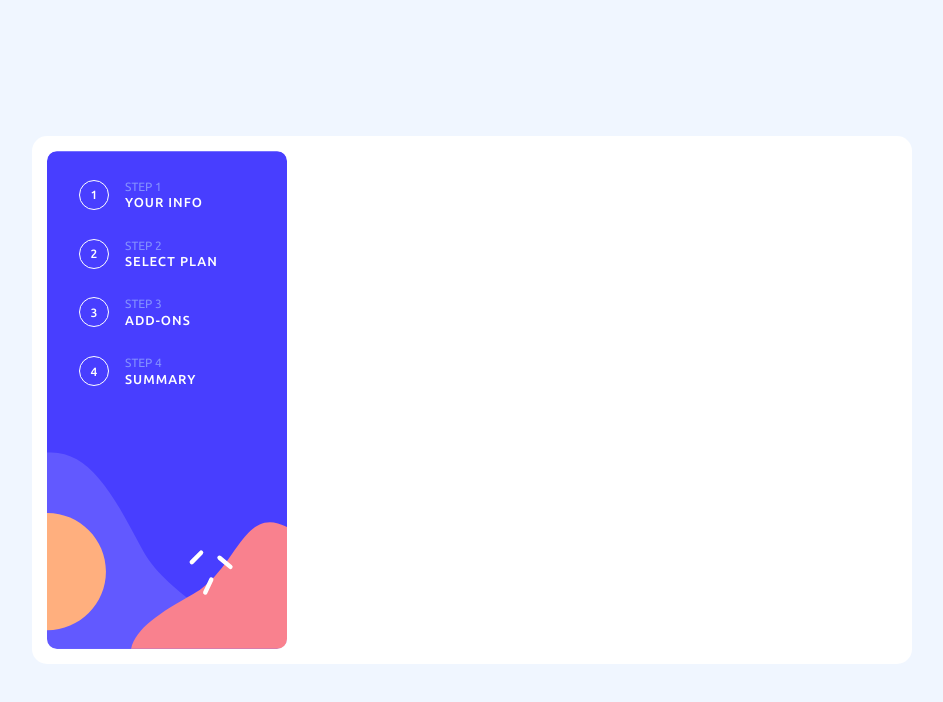
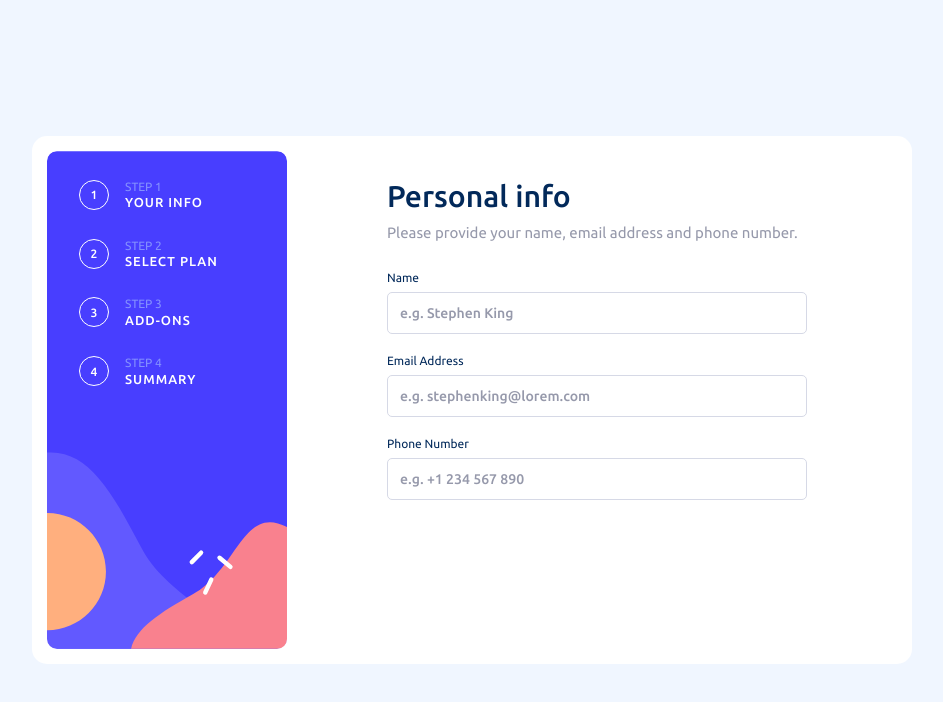
Before and after one commit to AAAnanastya/multi-step-form, a React (Create React App) app: page / in a window 1280 px wide. Shown: the top 702 px of the page, without its empty margins (168-1111 px from the left). Built offline with nearby package versions, Linux system fonts and the light colour scheme.

Commit message:
Add rough Form and Personal info input components

```diff
--- /dev/null
+++ b/src/сomponents/Form/FormInputField.jsx
@@ -0,0 +1,12 @@
+import styles from './FormInputField.module.css';
+import PersonalInfoInput from './PersonalInfoInput';
+
+export default function FormInputField() {
+  return (
+    <div className={styles.form}>
+      <h1 className={styles.title}>Personal info</h1>
+      <h2 className={styles.subtitle}>Please provide your name, email address and phone number.</h2>
+      <PersonalInfoInput />
+    </div>
+  );
+}
--- /dev/null
+++ b/src/сomponents/Form/FormInputField.module.css
@@ -0,0 +1,59 @@
+.form {
+  background-color: var(--color-white);
+}
+
+.title {
+  font-family: 'Ubuntu';
+  font-weight: 500;
+  color: var(--color-marine-blue);
+  margin-bottom: 10px;
+}
+
+.subtitle {
+  font-family: 'Ubuntu';
+  font-weight: 400;
+  color: var(--color-cool-gray);
+}
+
+/* ------------ Phone and portrait tablets adaptive ------------ */
+@media (max-width: 768px) {
+  .form {
+    grid-row: 2;
+    position: absolute;
+    top: 285px;
+    left: 50%;
+    transform: translate(-50%, -50%);
+    height: 24rem;
+    width: 90%;
+    border-radius: 10px;
+    padding: 30px 22px;
+  }
+
+  .title {
+    font-size: 25px;
+  }
+
+  .subtitle {
+    font-size: 16px;
+    margin-bottom: 24px;
+    line-height: 150%;
+  }
+}
+
+/* ------------ Tablets and desktop adaptive ------------ */
+@media (min-width: 769px) {
+  .form {
+    grid-column: 2;
+    grid-row: 1;
+    padding: 28px 90px 0;
+  }
+
+  .title {
+    font-size: 30px;
+  }
+
+  .subtitle {
+    font-size: 15px;
+    margin-bottom: 30px;
+  }
+}
--- /dev/null
+++ b/src/сomponents/Form/PersonalInfoInput.jsx
@@ -0,0 +1,14 @@
+import styles from './PersonalInfoInput.module.css';
+
+export default function PersonalInfoInput() {
+  return (
+    <form className={styles['form-input-field']}>
+      <label htmlFor="name">Name</label>
+      <input id="name" type="text" placeholder="e.g. Stephen King" />
+      <label htmlFor="email">Email Address</label>
+      <input id="email" type="email" placeholder="e.g. stephenking@lorem.com" />
+      <label htmlFor="phone">Phone Number</label>
+      <input id="id" type="number" placeholder="e.g. +1 234 567 890" />
+    </form>
+  );
+}
--- /dev/null
+++ b/src/сomponents/Form/PersonalInfoInput.module.css
@@ -0,0 +1,46 @@
+.form-input-field {
+  display: flex;
+  flex-direction: column;
+}
+
+.form-input-field label {
+  font-family: 'Ubuntu';
+  font-size: 12px;
+  color: var(--color-marine-blue);
+}
+
+.form-input-field input {
+  font-family: 'Ubuntu';
+  font-weight: 500;
+  font-size: 14px;
+  padding: 12px;
+  border-radius: 5px;
+  border: 1px solid var(--color-light-gray);
+  color: var(--color-marine-blue);
+}
+
+.form-input-field input::placeholder {
+  color: var(--color-cool-gray);
+}
+
+/* ------------ Phone and portrait tablets adaptive ------------ */
+@media (max-width: 768px) {
+  .form-input-field label {
+    margin-bottom: 5px;
+  }
+
+  .form-input-field input {
+    margin-bottom: 16px;
+  }
+}
+
+/* ------------ Tablets and desktop adaptive ------------ */
+@media (min-width: 769px) {
+  .form-input-field label {
+    margin-bottom: 8px;
+  }
+
+  .form-input-field input {
+    margin-bottom: 20px;
+  }
+}
--- a/src/сomponents/MultiStepForm.jsx
+++ b/src/сomponents/MultiStepForm.jsx
@@ -1,12 +1,13 @@
+import FormInputField from './Form/FormInputField';
 import styles from './MultiStepForm.module.css';
 import Sidebar from './Sidebar/Sidebar';
 
 export default function MultiStepForm() {
   return (
-    <form className={styles['adaptive-container']}>
+    <div className={styles['adaptive-container']}>
       <Sidebar />
-      <div className={styles.form}></div>
+      <FormInputField />
       <div className={styles.checkout}></div>
-    </form>
+    </div>
   );
 }
--- a/src/сomponents/MultiStepForm.module.css
+++ b/src/сomponents/MultiStepForm.module.css
@@ -3,7 +3,6 @@
   background-color: var(--color-white);
 }
 
-.form,
 .checkout {
   background-color: var(--color-white);
 }
@@ -15,16 +14,6 @@
     width: 100vw;
     height: 100vh;
     background: transparent;
-  }
-
-  .form {
-    grid-row: 2;
-    position: absolute;
-    top: 285px;
-    left: 50%;
-    transform: translate(-50%, -50%);
-    height: 24rem;
-    width: 90%;
   }
 
   .checkout {
@@ -44,11 +33,6 @@
     border-radius: 15px;
   }
 
-  .form {
-    grid-column: 2;
-    grid-row: 1;
-  }
-
   .checkout {
     grid-column: 2;
     grid-row: 2;
```
